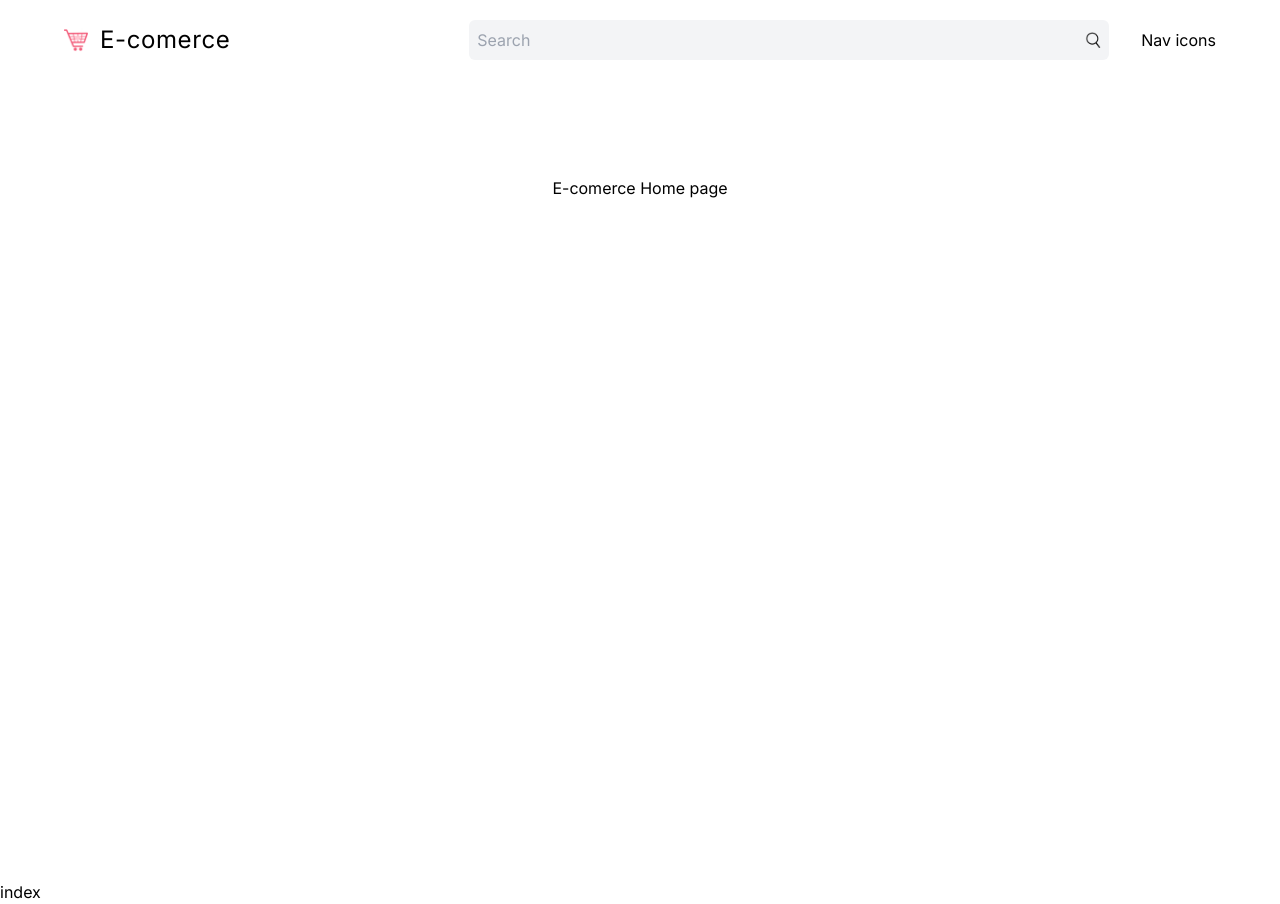
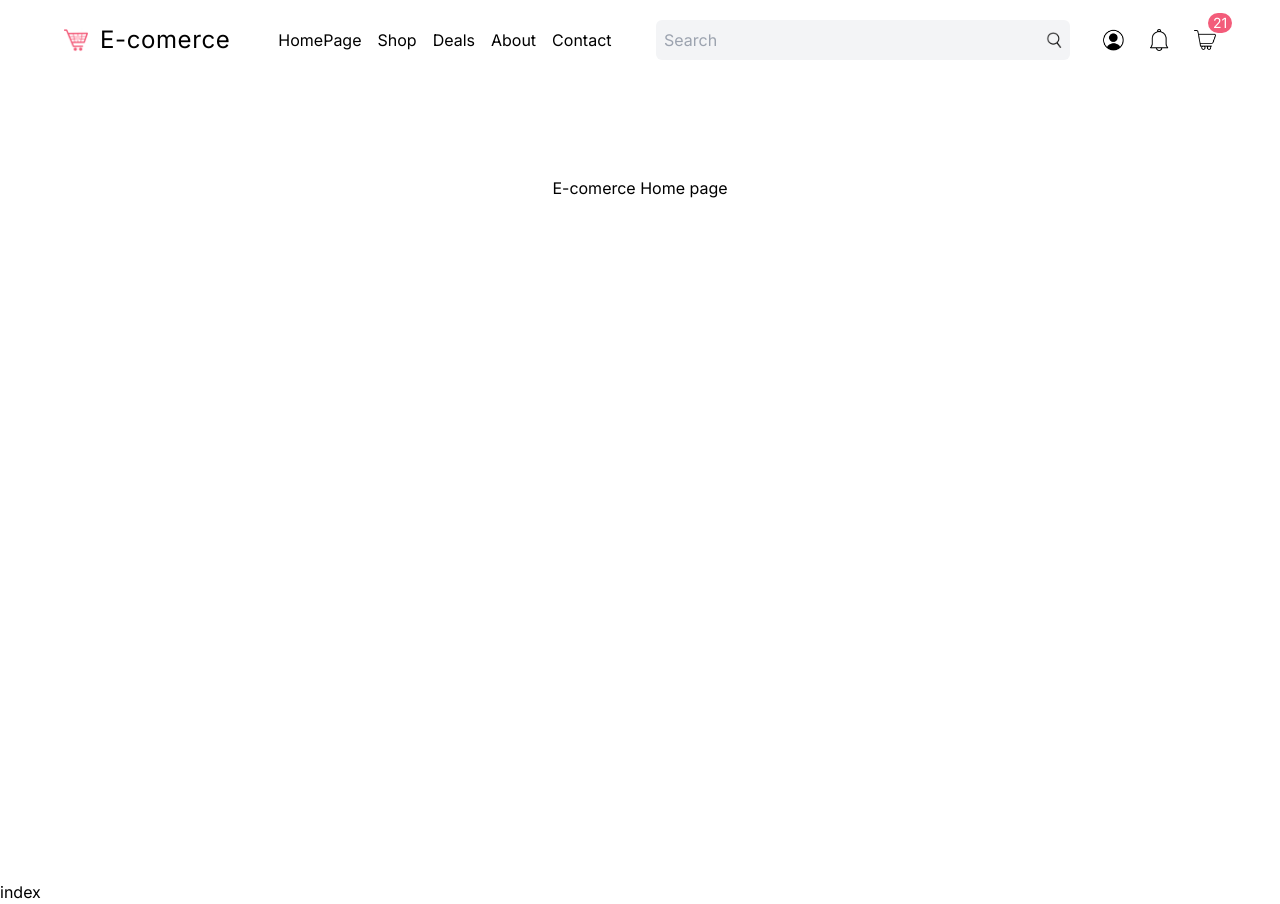
Before and after one commit to codigo-natural/e-comerce, a Next.js app: page / in a window 1280 px wide. Built offline with nearby package versions, Linux system fonts and the light colour scheme.

Commit message:
feat💄 Responsive Navbar Icons and Modals

```diff
--- /dev/null
+++ b/src/components/CartModal/index.tsx
@@ -0,0 +1,7 @@
+"use client"
+
+export const CarModal = () => {
+  return (
+    <div>index</div>
+  )
+}
--- a/src/components/NavIcons/index.tsx
+++ b/src/components/NavIcons/index.tsx
@@ -1,7 +1,65 @@
-'use client'
+"use client";
+
+import Image from "next/image";
+import Link from "next/link";
+import { useRouter } from "next/navigation";
+import { useState } from "react";
+import { CarModal } from "../CartModal";
 
 export const NavIcons = () => {
+  const [isProfileOpen, setIsProfileOpen] = useState(false);
+  const [isCartOpen, setIsCartOpen] = useState(false);
+
+  const router = useRouter();
+
+  // ! Temporary
+  const isLoggedIn = false;
+
+  const handleProfile = () => {
+    if (!isLoggedIn) {
+      router.push("/login");
+    }
+    setIsProfileOpen((prev) => !prev);
+  };
+
   return (
-    <div>Nav icons</div>
-  )
-}
+    <div className="flex items-center gap-4 xl:gap-6 relative">
+      <Image
+        src="/profile.png"
+        alt=""
+        width={22}
+        height={22}
+        className="cursor-pointer"
+        onClick={handleProfile}
+      />
+      {isProfileOpen && (
+        <div className="absolute p-4 rounded-md top-12 left-0 text-sm shadow-[0_3px_10px_rgb(0,0,0,0.2)] z-20">
+          <Link href="/profile">Profile</Link>
+          <div className="mt-2 cursor-pointer">Logout</div>
+        </div>
+      )}
+      <Image
+        src="/notification.png"
+        alt=""
+        width={22}
+        height={22}
+        className="cursor-pointer"
+      />
+
+      <div className="relative cursor-pointer">
+        <Image
+          src="/cart.png"
+          alt=""
+          width={22}
+          height={22}
+          className="cursor-pointer"
+          onClick={() => setIsCartOpen((prev) => !prev)}
+        />
+        <div className="absolute -top-4 -right-4 w-6 bg-lucid rounded-full text-white text-sm flex items-center justify-center">
+          21
+        </div>
+      </div>
+      {isCartOpen && <CarModal />}
+    </div>
+  );
+};
--- a/src/components/Navbar/index.tsx
+++ b/src/components/Navbar/index.tsx
@@ -19,13 +19,21 @@
       {/* DESKTOP */}
       <div className="hidden md:flex items-center justify-between gap-8 h-full">
         {/* LEFT */}
-        <div className="w-1/3">
+        <div className="w-1/3 xl:w-1/2 flex items-center gap-12">
           <Link href="/" className="flex items-center gap-3">
             <Image src="/logo.png" alt="logo" width={24} height={24} />
             <div className="text-2xl tracking-wide">E-comerce</div>
           </Link>
+          <div className="hidden xl:flex gap-4">
+            <Link href="/">HomePage</Link>
+            <Link href="/">Shop</Link>
+            <Link href="/">Deals</Link>
+            <Link href="/">About</Link>
+            <Link href="/">Contact</Link>
+          </div>
         </div>
-        <div className="w-2/3 flex items-center justify-between gap-8">
+        {/* RIGHT */}
+        <div className="w-2/3 xl:w-1/2 flex items-center justify-between gap-8">
           <SearchBar />
           <NavIcons />
         </div>
--- a/tailwind.config.ts
+++ b/tailwind.config.ts
@@ -13,6 +13,9 @@
         "gradient-conic":
           "conic-gradient(from 180deg at 50% 50%, var(--tw-gradient-stops))",
       },
+      colors: {
+        lucid: "#f35c7a"
+      }
     },
   },
   plugins: [],
```
